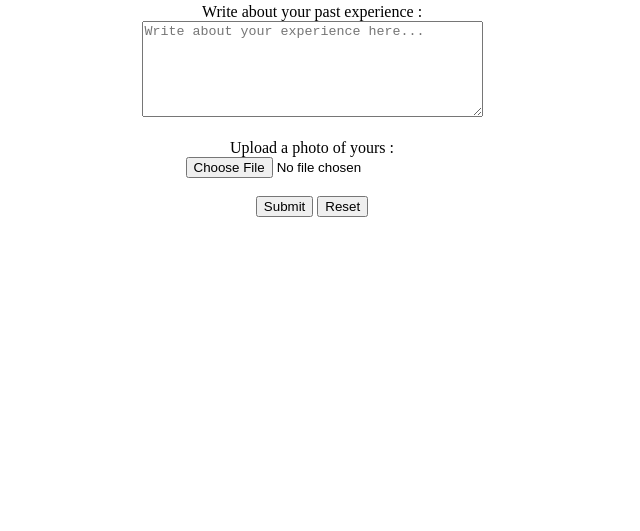
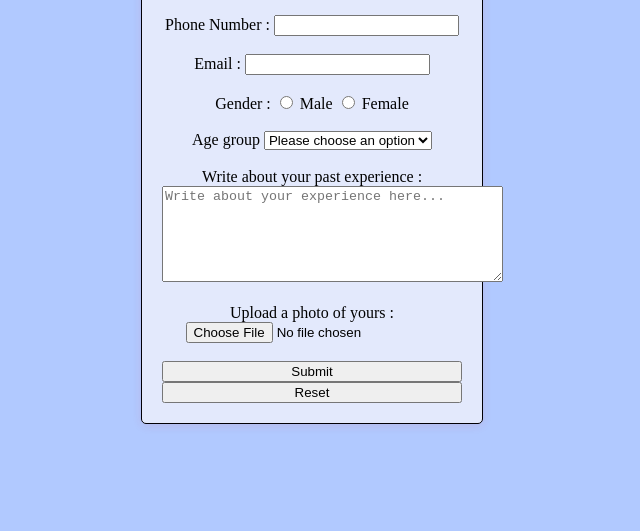
Before and after one commit to ria-arora-git/17oct, a plain HTML site: page index.html in a window 1280 px wide. Shown: the part 269-800 px from the top of the page, without its empty margins (328-968 px from the left). Drawn offline with Linux system fonts and the light colour scheme.

Commit message:
First Commit

```diff
--- a/index.html
+++ b/index.html
@@ -4,13 +4,15 @@
     <meta charset="UTF-8">
     <meta name="viewport" content="width=device-width, initial-scale=1.0">
     <title>Fill this form</title>
+    <link rel="stylesheet" href="style.css">
 </head>
 <body align="center">
 
-    <h1> RECRUITMENT FORM </h1>
+<div class="form-container">
+
 
     <form action="/submit" method="POST">
-
+        <h1> RECRUITMENT FORM </h1>
     <div>
     <label>Name :</label>
         <input type="text" name="name" required/> <br>
@@ -72,6 +74,6 @@
     <input type="reset" value="Reset">
 
     </form>
-
+</div>
 </body>
 </html>
--- /dev/null
+++ b/style.css
@@ -0,0 +1,29 @@
+body {
+    background-color: #b1c9ff;
+    display: flex;
+    justify-content: center;
+    align-items: center;
+    height: 100vh;
+    margin: 0;
+}
+
+
+.form-container{
+    background-color: #e3e9fc;
+    border: 1px solid #020005;
+    border-radius: 5px;
+    padding: 20px;
+
+    box-shadow: 0 2px 10px rgba(231, 48, 48, 0.1);
+    width: 300px;
+}
+
+
+form {
+    display: flex;
+    flex-direction: column;
+}
+
+label {
+    margin: 10px 0 5px;
+}
```
Lines whose indentation alone changed are shown as unchanged.
